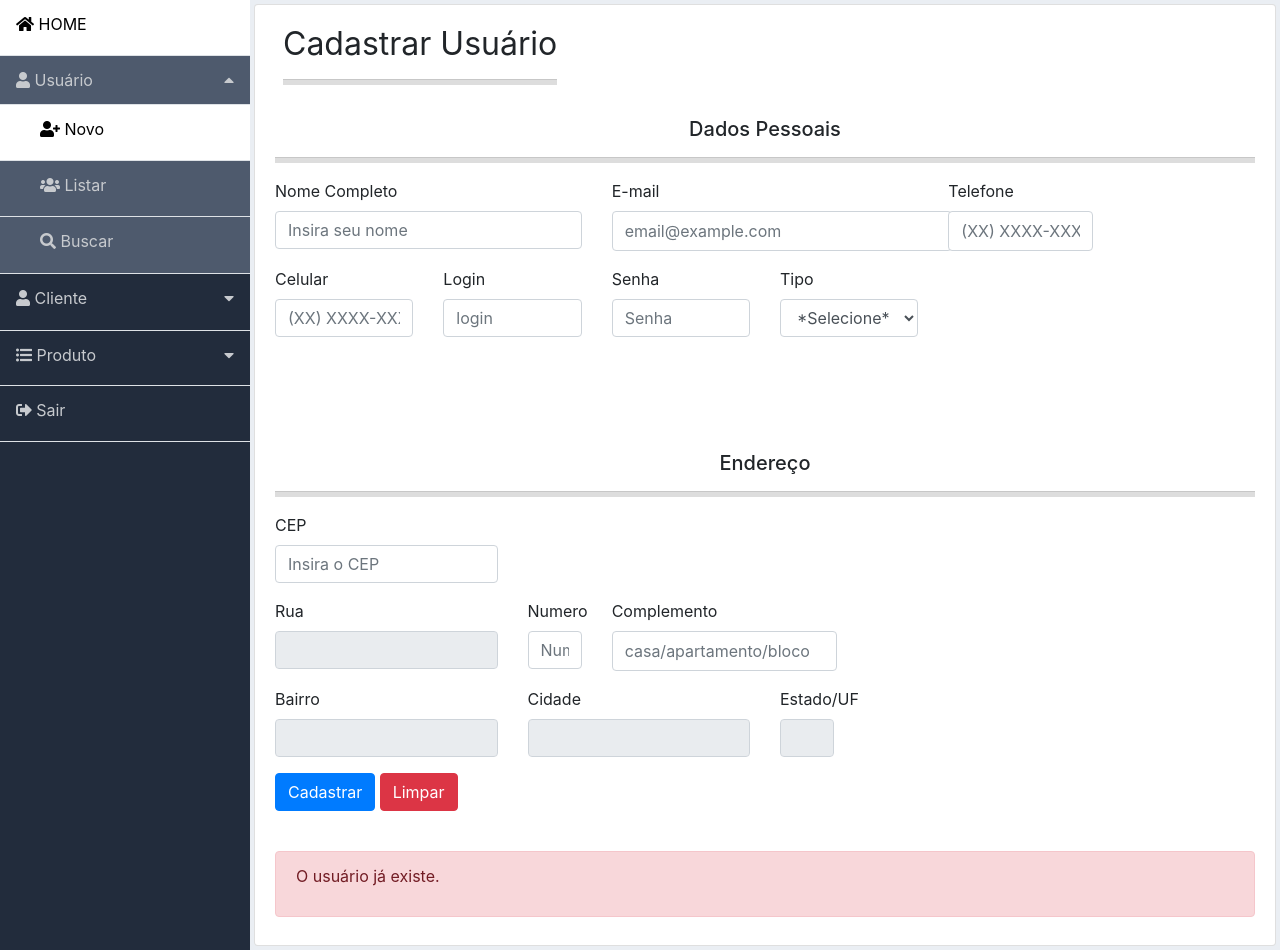
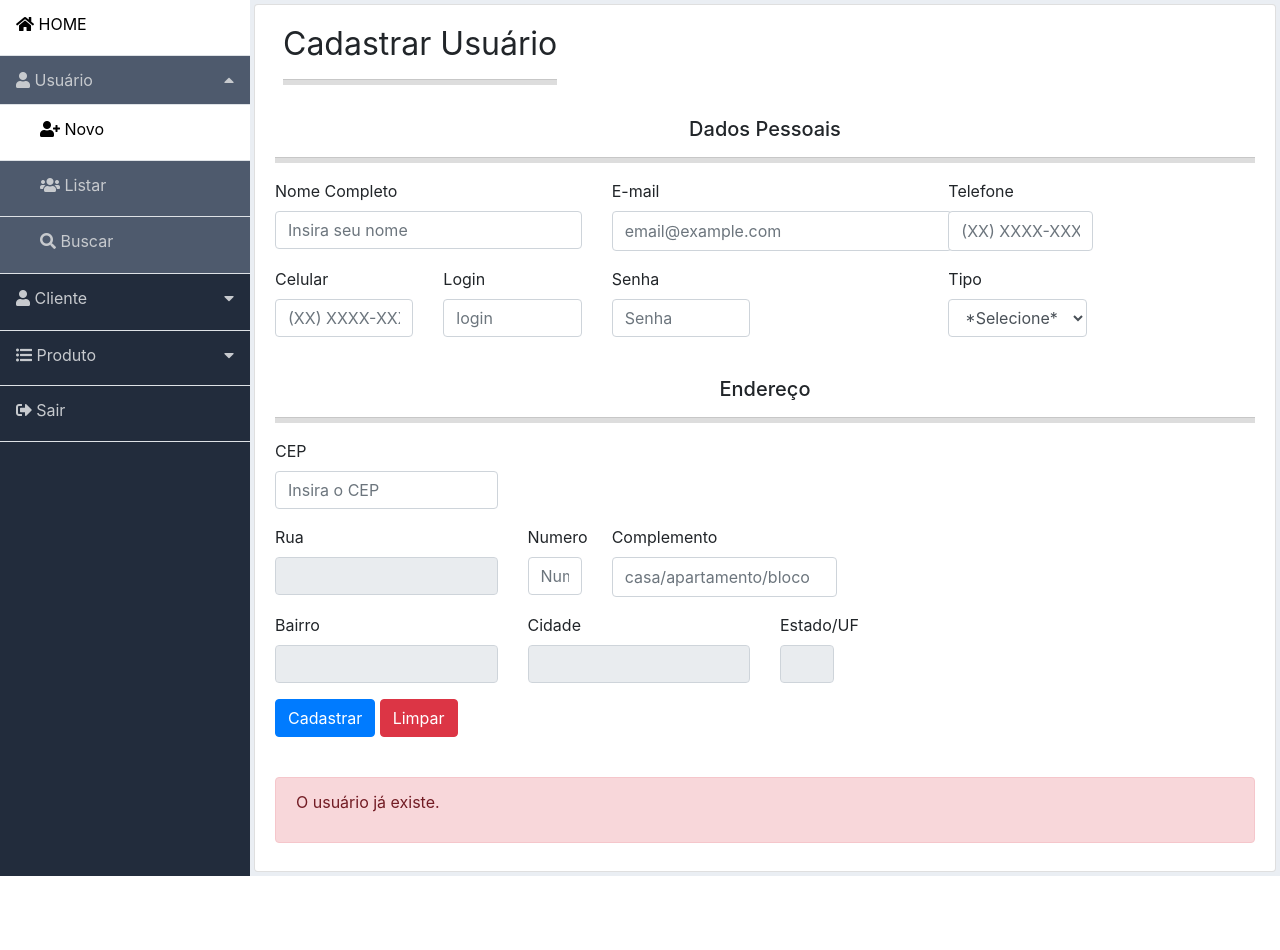
Before and after one commit to emersonnnb/AppWebSenac, a PHP site: page /usuario_cadastro.php in a window 1280 px wide. After the commit the page ends 876 px from the top, so only its background shows below. Run offline with PHP 8.4, Linux system fonts and the light colour scheme; a user stored in the database is signed in; data comes from the database, SQL or seed files in the repository; some libraries are stand-ins or nearby versions.

Commit message:
alteração do layout de cadastro de usuário

```diff
--- a/usuario_cadastro.php
+++ b/usuario_cadastro.php
@@ -104,7 +104,7 @@
                     <label for="email">E-mail</label>
                     <input type="email" class="form-control" id="email" style="width:340px; height:40px;" placeholder="email@example.com" name="email" required>
                 </div>
-                <div class="form-group col-md-1">
+                <div class="form-group col-md-2">
                     <label for="telefone">Telefone</label>
                     <input type="text" class="form-control" id="telefone" style="width:145px; height:40px;" placeholder="(XX) XXXX-XXXX " name="telefone" required>
                 </div>
@@ -124,6 +124,9 @@
                     <input type="password" class="form-control" id="senha" placeholder="Senha" name="senha" required>
                 </div>
                 <div class="form-group col-md-2">
+
+                </div>
+                <div class="form-group col-md-2">
                     <label for="nivel">Tipo</label>
                     <select name="nivel" class="form-control" id="senha" placeholder="*Selecione*" name="senha"required>
                         <option value=""selected="selected">*Selecione*</option>
@@ -135,7 +138,7 @@
 
 
             <div class="bg-white text-center">
-              <h4 class="display-4 titulo"><h5>Endereço</h5></h4>
+              <br><h5>Endereço</h5></h4>
             </div>
               <hr>
               <style type="text/css">
```
